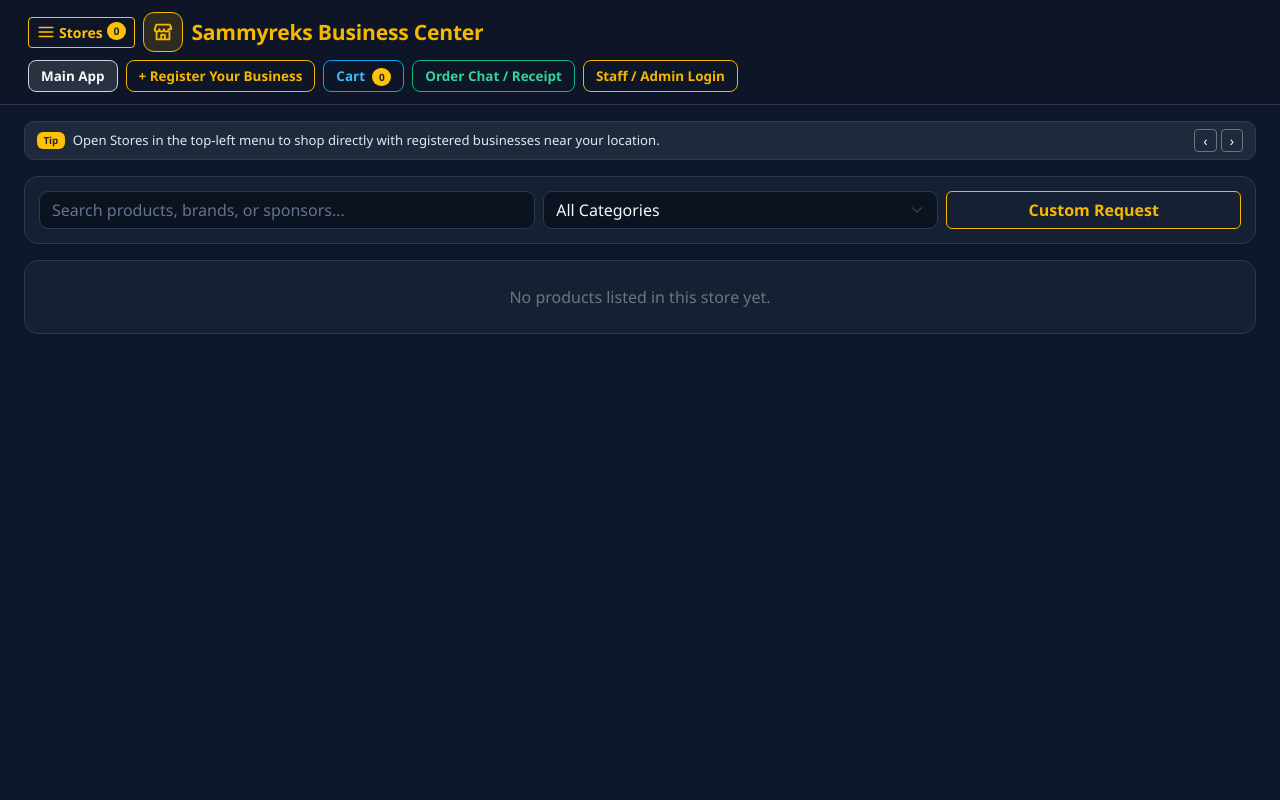
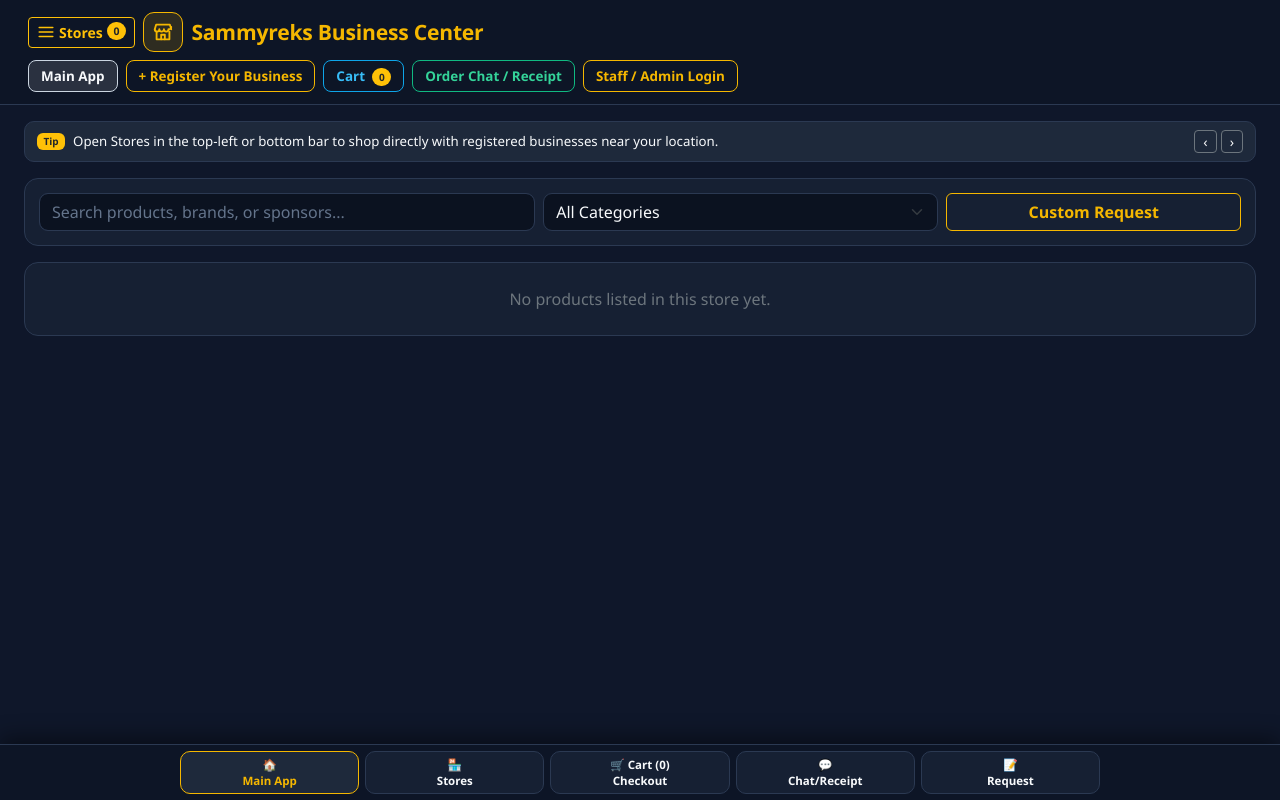
Before and after one commit to Reks-1000/sammyreks-business-center, a FastAPI app: page / in a window 1280 px wide. Run offline with FastAPI, Linux system fonts and the light colour scheme; data that the repository does not hold is empty; parts of the project's set-up code (start-up, migrations or seed data) failed here and were passed over; some libraries are stand-ins or nearby versions.

Commit message:
Update index.html

```diff
--- a/templates/index.html
+++ b/templates/index.html
@@ -29,7 +29,7 @@
       color: var(--text-primary);
       font-family: "Segoe UI", system-ui, -apple-system, sans-serif;
       min-height: 100vh;
-      padding-bottom: 40px;
+      padding-bottom: 84px;
       overflow-x: hidden;
       transition: background-color 0.45s ease, color 0.35s ease;
     }
@@ -139,6 +139,53 @@
       font-size: 0.9rem;
       text-align: center;
       padding: 8px 14px;
+    }
+
+    /* Fixed Static Bottom Navigation Bar */
+    .fixed-bottom-nav {
+      position: fixed;
+      bottom: 0;
+      left: 0;
+      right: 0;
+      z-index: 1030;
+      background: var(--bg-header);
+      border-top: 1px solid var(--border-subtle);
+      box-shadow: 0 -6px 22px rgba(0, 0, 0, 0.45);
+      padding: 6px 8px;
+      transition: background-color 0.45s ease, border-color 0.45s ease;
+    }
+
+    .bottom-nav-grid {
+      display: grid;
+      grid-template-columns: repeat(5, 1fr);
+      gap: 6px;
+      max-width: 920px;
+      margin: 0 auto;
+    }
+
+    .bottom-nav-btn {
+      background: var(--bg-surface);
+      border: 1px solid var(--border-subtle);
+      color: var(--text-primary);
+      border-radius: 10px;
+      padding: 6px 4px;
+      font-size: 0.72rem;
+      font-weight: 700;
+      line-height: 1.15;
+      display: flex;
+      flex-direction: column;
+      align-items: center;
+      justify-content: center;
+      gap: 3px;
+      cursor: pointer;
+      transition: all 0.15s ease;
+    }
+
+    .bottom-nav-btn:hover,
+    .bottom-nav-btn.active {
+      border-color: var(--gold);
+      color: var(--gold);
+      background: var(--bg-surface-2);
     }
 
     /* Dedicated Partner Store Banner (Separate Interface Mode) */
@@ -335,21 +382,22 @@
       border-radius: 6px;
     }
 
-    /* Rotating Tip Strip */
+    /* Rotating Tip Strip at Top */
     .tip-banner {
       background: var(--bg-surface-2);
       border: 1px solid var(--border-subtle);
       border-radius: 10px;
-      padding: 7px 12px;
-      font-size: 0.82rem;
-      color: #e2e8f0;
+      padding: 8px 12px;
+      font-size: 0.83rem;
+      color: #f8fafc;
+      transition: background-color 0.45s ease, border-color 0.45s ease;
     }
 
     /* Floating Awareness Card */
     .awareness-popup {
       position: fixed;
       right: 16px;
-      bottom: 20px;
+      bottom: 82px;
       width: 310px;
       max-width: calc(100vw - 32px);
       background: var(--bg-surface);
@@ -570,6 +618,21 @@
   <!-- MAIN CONTENT AREA -->
   <div class="container-fluid py-3 px-3 px-md-4">
 
+    <!-- ROTATING TIPS BAR PLACED AT THE TOP -->
+    <div id="rotatingTipStrip" class="tip-banner mb-3 d-flex justify-content-between align-items-center gap-2">
+      <div class="d-flex align-items-center gap-2">
+        <span class="badge text-bg-warning text-dark">Tip</span>
+        <span id="rotatingTipText">Choose Retail Unit, Pack, or Carton and tap Add to Cart.</span>
+      </div>
+      <div class="d-flex align-items-center gap-1 flex-shrink-0">
+        <button type="button" class="btn btn-sm btn-outline-secondary text-light py-0 px-2" onclick="cycleTip(-1)">‹</button>
+        <button type="button" class="btn btn-sm btn-outline-secondary text-light py-0 px-2" onclick="cycleTip(1)">›</button>
+        <button id="toggleAwarenessBtn" type="button" class="btn btn-sm btn-outline-warning py-0 px-2 d-none" onclick="toggleAwarenessCard()">
+          Updates
+        </button>
+      </div>
+    </div>
+
     <!-- ===================================================================== -->
     <!-- 1. STOREFRONT VIEW (MAIN APP OR DEDICATED PARTNER STORE INTERFACE)    -->
     <!-- ===================================================================== -->
@@ -615,21 +678,6 @@
         </div>
         <div id="broadcastVideoBody">
           <video id="broadcastVideoPlayer" class="w-100 rounded" style="max-height:280px;object-fit:contain;background:#000;" controls playsinline></video>
-        </div>
-      </div>
-
-      <!-- MAIN APP ROTATING TIPS BAR (ONLY ON MAIN APP FRONT) -->
-      <div id="rotatingTipStrip" class="tip-banner mb-3 d-flex justify-content-between align-items-center gap-2">
-        <div class="d-flex align-items-center gap-2">
-          <span class="badge text-bg-warning text-dark">Tip</span>
-          <span id="rotatingTipText">Choose Retail Unit, Pack, or Carton and tap Add to Cart.</span>
-        </div>
-        <div class="d-flex align-items-center gap-1 flex-shrink-0">
-          <button type="button" class="btn btn-sm btn-outline-secondary text-light py-0 px-2" onclick="cycleTip(-1)">‹</button>
-          <button type="button" class="btn btn-sm btn-outline-secondary text-light py-0 px-2" onclick="cycleTip(1)">›</button>
-          <button id="toggleAwarenessBtn" type="button" class="btn btn-sm btn-outline-warning py-0 px-2 d-none" onclick="toggleAwarenessCard()">
-            Updates
-          </button>
         </div>
       </div>
 
@@ -1272,7 +1320,7 @@
                   <div class="form-check form-switch mb-0">
                     <input id="togAutoColorCycle" type="checkbox" class="form-check-input" onchange="previewAdminAutoColorToggle()" />
                     <label for="togAutoColorCycle" class="form-check-label small fw-bold text-warning">
-                      Enable Auto-Color Theme Cycling (Changes app colors every 10 seconds; reverts to default when OFF)
+                      Enable Auto-Color Theme Cycling (Cycles Ocean, Seafoam, Sunset, Royal &amp; Gold palettes every 10s; reverts when OFF)
                     </label>
                   </div>
                 </div>
@@ -1484,6 +1532,36 @@
       </div>
     </div>
   </div>
+
+  <!-- STATIC FIXED BOTTOM NAVIGATION BAR (SO USERS NEVER SCROLL UP/DOWN TO NAVIGATE) -->
+  <nav id="bottomNavBar" class="fixed-bottom-nav" aria-label="Quick Navigation">
+    <div class="bottom-nav-grid">
+      <button id="bnavHomeBtn" type="button" class="bottom-nav-btn active" onclick="enterMainStorefront()">
+        <span>🏠</span>
+        <span>Main App</span>
+      </button>
+
+      <button id="bnavStoresBtn" type="button" class="bottom-nav-btn" data-bs-toggle="offcanvas" data-bs-target="#registeredShopsSidebar">
+        <span>🏪</span>
+        <span>Stores</span>
+      </button>
+
+      <button id="bnavCartBtn" type="button" class="bottom-nav-btn" onclick="openCartModal()">
+        <span>🛒 Cart (<span id="bottomCartCount">0</span>)</span>
+        <span>Checkout</span>
+      </button>
+
+      <button id="bnavChatBtn" type="button" class="bottom-nav-btn" onclick="openCustomerChatModal()">
+        <span>💬</span>
+        <span>Chat/Receipt</span>
+      </button>
+
+      <button id="bnavRequestBtn" type="button" class="bottom-nav-btn" onclick="openSpecialRequestModal()">
+        <span>📝</span>
+        <span>Request</span>
+      </button>
+    </div>
+  </nav>
 
   <!-- FLOATING AWARENESS CARD -->
   <div id="awarenessFloatCard" class="awareness-popup">
@@ -1785,6 +1863,36 @@
         header: "#0d1526",
         border: "#2b3952",
         gold: "#f5b700"
+      },
+      {
+        name: "Deep Ocean & Aqua",
+        body: "#041c2c",
+        surface: "#082b42",
+        surface2: "#0d3b59",
+        input: "#03131e",
+        header: "#031624",
+        border: "#15557d",
+        gold: "#22d3ee"
+      },
+      {
+        name: "Seafoam & Coral",
+        body: "#062326",
+        surface: "#0b353a",
+        surface2: "#11484f",
+        input: "#04181a",
+        header: "#051c1f",
+        border: "#1b6770",
+        gold: "#fb7185"
+      },
+      {
+        name: "Sunset Lagoon",
+        body: "#1b1433",
+        surface: "#281e4a",
+        surface2: "#352861",
+        input: "#120d24",
+        header: "#150f29",
+        border: "#4d3a8a",
+        gold: "#fb923c"
       },
       {
         name: "Emerald & Amber",
@@ -1869,7 +1977,7 @@
         timer: null
       },
       tips: [
-        "Open Stores in the top-left menu to shop directly with registered businesses near your location.",
+        "Open Stores in the top-left or bottom bar to shop directly with registered businesses near your location.",
         "Choose Retail Unit, Pack, or Carton and tap Add to Cart.",
         "Submit an order to get a Reference Code & PIN for Order Chat / Receipt."
       ],
@@ -2123,7 +2231,6 @@
         }
       }
 
-      // Notice banner: partner tagline when inside partner store, else main app active notice
       const noticeEl = document.getElementById("activeNoticeBanner");
       if (noticeEl) {
         const bannerText = partner ? (partner.tagline || "") : (s.active_notice || "");
@@ -2135,7 +2242,6 @@
         }
       }
 
-      // Broadcast video & rotating tips belong to Main App front only
       const broadcastBox = document.getElementById("broadcastVideoContainer");
       const broadcastPlayer = document.getElementById("broadcastVideoPlayer");
       if (broadcastBox && broadcastPlayer) {
@@ -2176,9 +2282,15 @@
       const chatBtn = document.getElementById("navChatBtn");
       if (chatBtn) chatBtn.classList.toggle("d-none", !toggles.togShowChatReceiptsTab);
 
+      const bnavChatBtn = document.getElementById("bnavChatBtn");
+      if (bnavChatBtn) bnavChatBtn.classList.toggle("d-none", !toggles.togShowChatReceiptsTab);
+
       const customReqCol = document.getElementById("customRequestCol");
       if (customReqCol) customReqCol.classList.toggle("d-none", !toggles.togShowRequestTab);
 
+      const bnavRequestBtn = document.getElementById("bnavRequestBtn");
+      if (bnavRequestBtn) bnavRequestBtn.classList.toggle("d-none", !toggles.togShowRequestTab);
+
       const analyticsRow = document.getElementById("analyticsKpiRow");
       if (analyticsRow) analyticsRow.classList.toggle("d-none", !toggles.togShowAnalytics);
 
@@ -2186,7 +2298,7 @@
       if (alertsLine) alertsLine.classList.toggle("d-none", !toggles.togShowStockAlerts);
 
       const tipStrip = document.getElementById("rotatingTipStrip");
-      if (tipStrip) tipStrip.classList.toggle("d-none", Boolean(partner) || !toggles.togShowRotatingTips);
+      if (tipStrip) tipStrip.classList.toggle("d-none", !toggles.togShowRotatingTips);
 
       const tipsRaw = extra.rotatingTips || "";
       const parsedTips = parsePipeOrLineList(tipsRaw);
@@ -2197,7 +2309,6 @@
       }
       restartTipRotation(extra.secondsPerTip || 10);
 
-      // Bank details: strictly isolated to the active store (Partner bank vs Main Store bank)
       const bankText = partner
         ? String(partner.bank_details || "").trim()
         : String(extra.bankDetails || "").trim();
@@ -2248,7 +2359,6 @@
       startAwarenessSlideshow(toggles.togAutoSlidePhotos);
       toggleAwarenessCard(!partner && toggles.togShowFloatingAwareness);
 
-      // Populate Main App Settings Form inputs
       const inputs = {
         setBusinessName: bizName,
         setTagline: s.tagline || "",
@@ -2379,6 +2489,7 @@
       document.getElementById("staffSection")?.classList.add("d-none");
       document.getElementById("storefrontSection")?.classList.remove("d-none");
       document.getElementById("partnerStoreFrontHeader")?.classList.add("d-none");
+      document.getElementById("bnavHomeBtn")?.classList.add("active");
 
       renderSidebarShopsList();
       applySettingsToUI();
@@ -2399,6 +2510,7 @@
 
       document.getElementById("staffSection")?.classList.add("d-none");
       document.getElementById("storefrontSection")?.classList.remove("d-none");
+      document.getElementById("bnavHomeBtn")?.classList.remove("active");
 
       const hero = document.getElementById("partnerStoreFrontHeader");
       const heroTitle = document.getElementById("partnerHeroTitle");
@@ -2512,6 +2624,7 @@
       document.getElementById("storefrontSection")?.classList.add("d-none");
       toggleAwarenessCard(false);
       document.getElementById("staffSection")?.classList.remove("d-none");
+      document.getElementById("bnavHomeBtn")?.classList.remove("active");
       syncHeaderState(true);
 
       const isPartnerOwner = !isSuperAdmin() && state.staff.shop_id && state.staff.shop_id !== "main";
@@ -2899,12 +3012,16 @@
 
     function updateCartBadge() {
       const badge = document.getElementById("topCartBadge");
+      const bottomCount = document.getElementById("bottomCartCount");
       const extra = getExtraSettings();
       const showBadge = extra.showLiveCartBadge !== false;
       const count = state.cart.reduce((sum, it) => sum + Number(it.qty || 1), 0);
       if (badge) {
         badge.textContent = String(count);
         badge.classList.toggle("d-none", !showBadge);
+      }
+      if (bottomCount) {
+        bottomCount.textContent = String(count);
       }
     }
 
```
